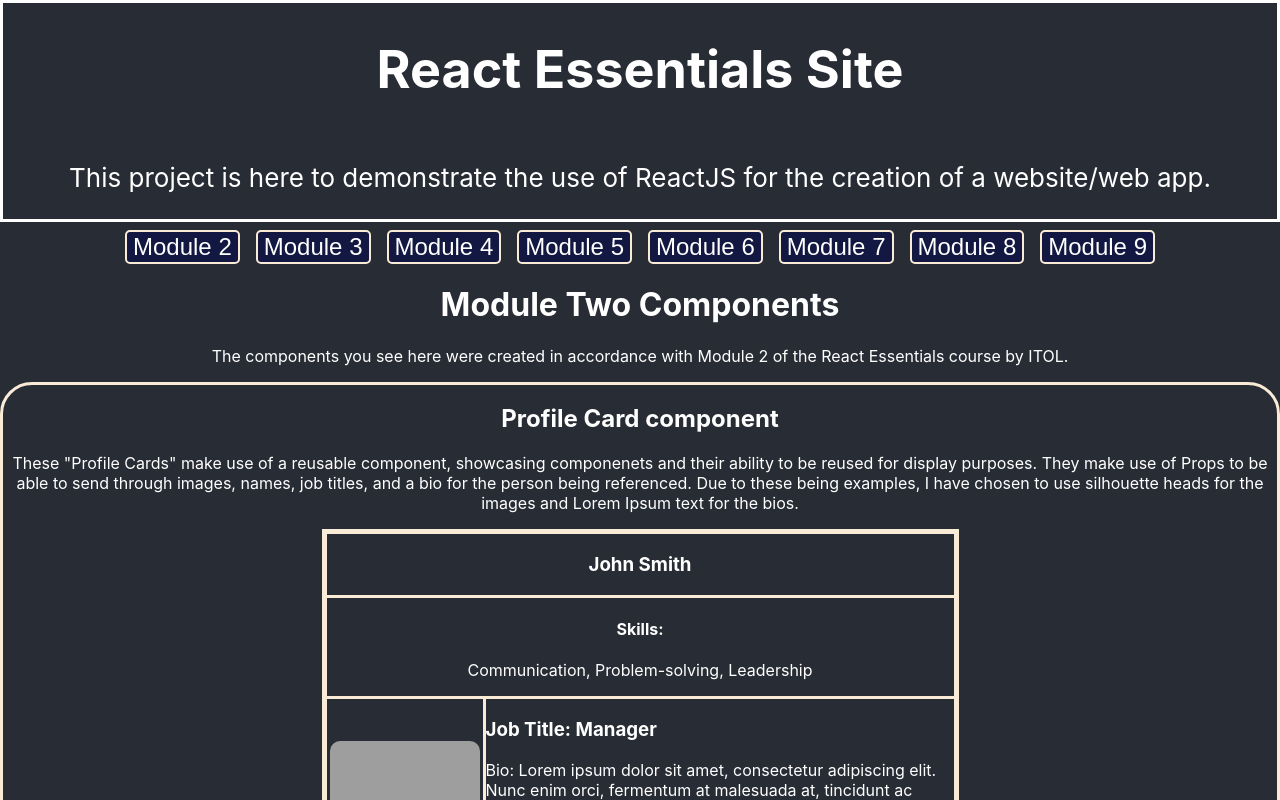
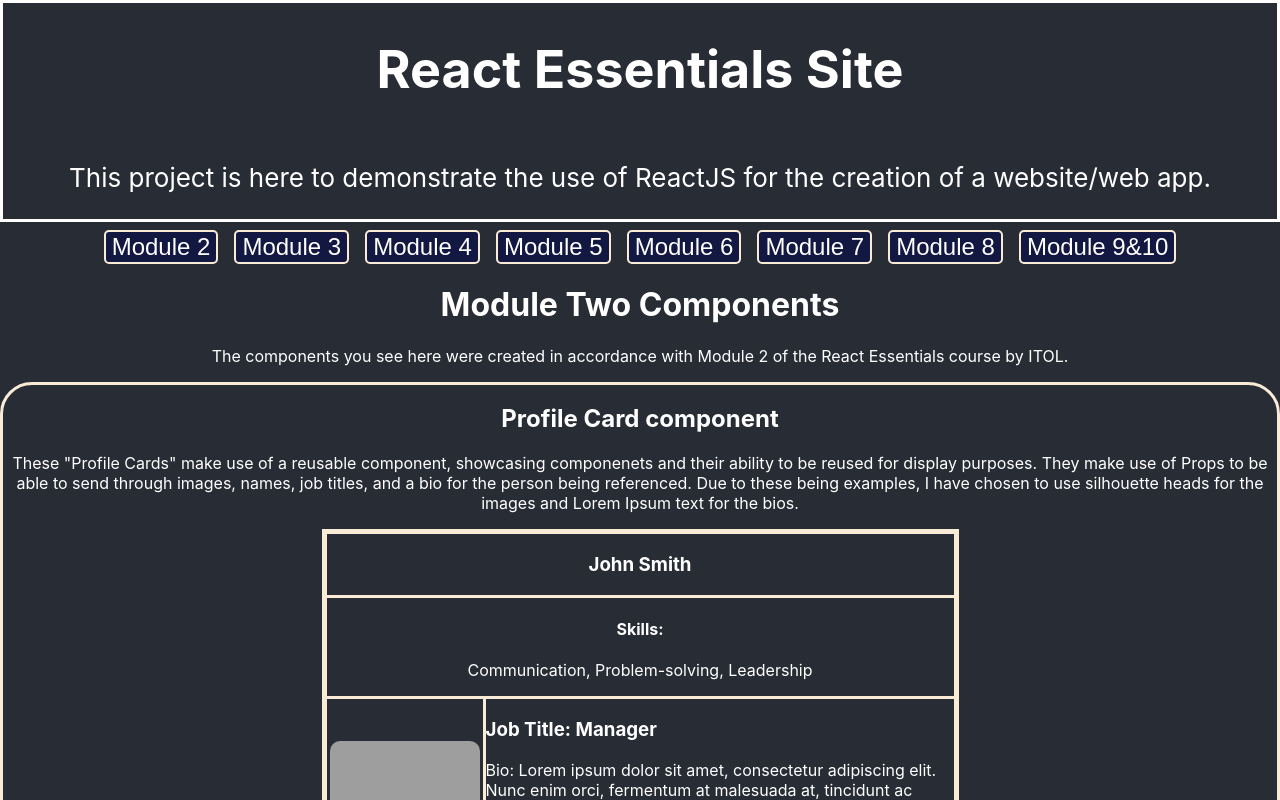
Before and after one commit to ReflectionGolden/react-essentials-site, a React (Create React App) app: page / in a window 1280 px wide. Shown: the top 800 px of the page. Built offline with nearby package versions, Linux system fonts and the light colour scheme; grey boxes are pictures that could not be loaded; the HTML template or start-up script is replaced by a standard one.

Commit message:
Changed Module 9 page to include that it involves work related to Module 10

```diff
--- a/src/App.js
+++ b/src/App.js
@@ -34,7 +34,7 @@ function App() {
         return(<ModuleSevenPage/>);
       case "8":
         return(<ModuleEightPage/>);
-      case "9":
+      case "9&10":
         return(<ModuleNinePage/>);
       default:
         return(<ModuleTwoPage/>);
--- a/src/Navigation.js
+++ b/src/Navigation.js
@@ -10,7 +10,7 @@ function NavigationBar({ChangePage}) {
             <ModuleButton ChangePage={ChangePage} module="6"/>
             <ModuleButton ChangePage={ChangePage} module="7"/>
             <ModuleButton ChangePage={ChangePage} module="8"/>
-            <ModuleButton ChangePage={ChangePage} module="9"/>
+            <ModuleButton ChangePage={ChangePage} module="9&10"/>
         </div>
     );
 }
--- a/src/course_modules/Module9.js
+++ b/src/course_modules/Module9.js
@@ -6,7 +6,7 @@ import { faGithub } from '@fortawesome/free-brands-svg-icons';
 function ModuleNinePage() {
     return (
         <div>
-            <h1>Module 9: Movie Review App</h1>
+            <h1>Module 9&10: Movie Review App</h1>
             <div className='Component-Container'>
                 <h2>Password Generator</h2>
                 <p>
```
